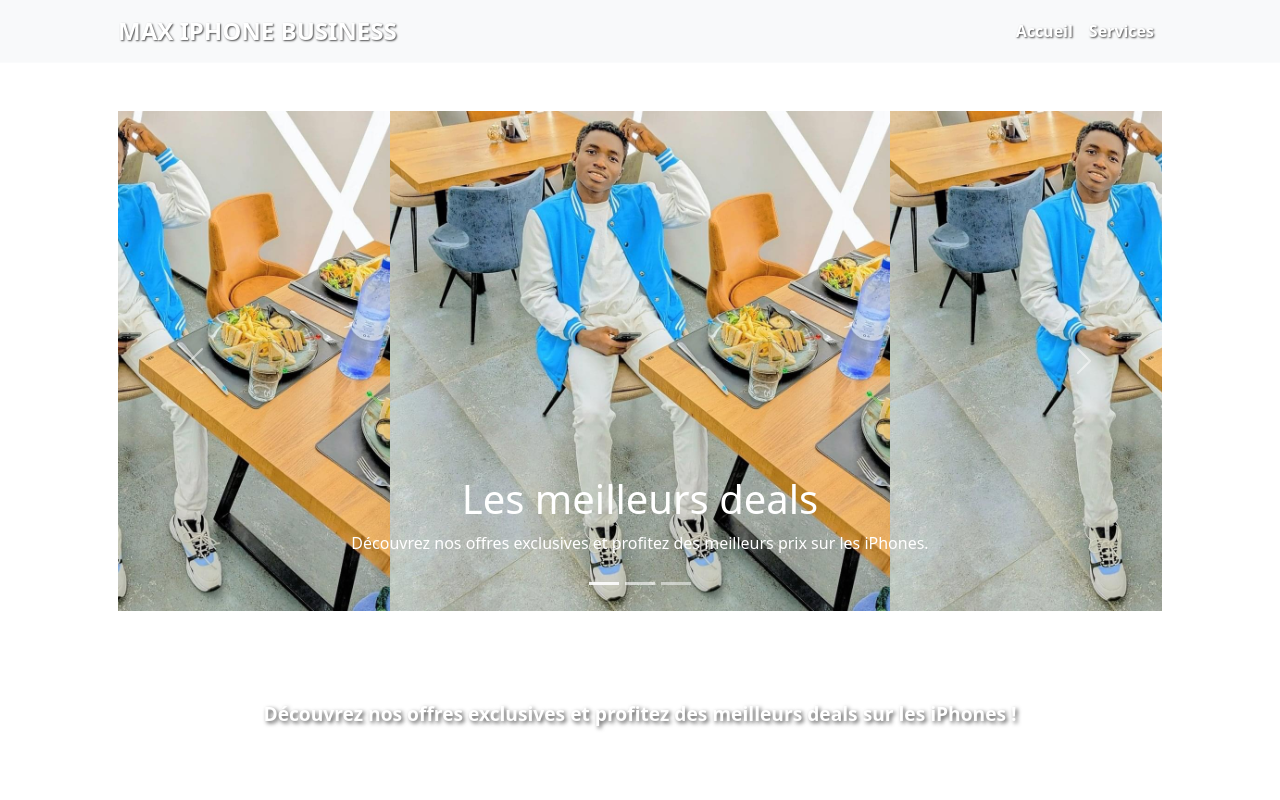
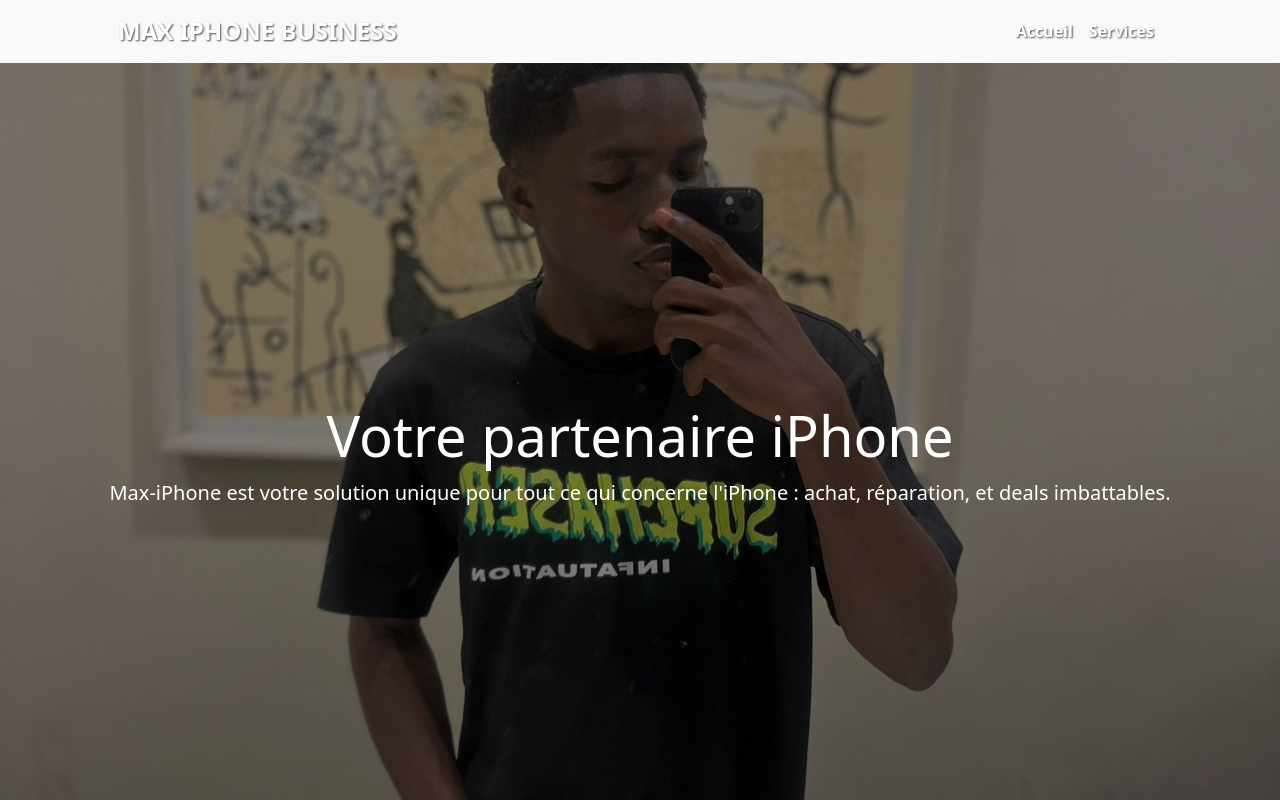
Before and after one commit to AHIABOREmmanuel/maxIphone, an Angular app: page / in a window 1280 px wide. Shown: the top 800 px of the page. Built offline with nearby package versions, Linux system fonts and the light colour scheme.

Commit message:
24/04/2025 Retrait du carroussel

```diff
--- a/src/app/body/body.component.css
+++ b/src/app/body/body.component.css
@@ -1,26 +1,3 @@
-/* Style du carrousel avec image de fond */
-.carousel-item {
-  background-size: contain;
-  background-position: center center; /* Centrer l'image */
-  height: 500px; /* Hauteur définie pour chaque slide */
-  display: flex; /* Permet à la caption de se positionner correctement */
-  align-items: center; /* Centre la caption verticalement */
-}
-
-/* Assurez-vous que la hauteur du carousel est correcte */
-#iphoneCarousel {
-  height: 500px; /* Taille de l'ensemble du carrousel */
-}
-
-/* Effet givré pour la carte d'appel à l'action */
-.frost-effect {
-  background: rgba(255, 255, 255, 0.1);
-  backdrop-filter: blur(10px);
-  -webkit-backdrop-filter: blur(10px);
-  border: 1px solid rgba(255, 255, 255, 0.3);
-  color: white;
-  border-radius: 0.5rem;
-}
 
 .frost-effect p {
   font-size: 1.2rem;
--- a/src/app/body/body.component.html
+++ b/src/app/body/body.component.html
@@ -1,44 +1,8 @@
-<div id="carouselSection" class="container px-4 px-lg-5">
-  <!-- Slider Section -->
-  <div id="iphoneCarousel" class="carousel slide my-5" data-bs-ride="carousel">
-    <!-- Indicators -->
-    <div class="carousel-indicators">
-      <button type="button" data-bs-target="#iphoneCarousel" data-bs-slide-to="0" class="active" aria-current="true" aria-label="Slide 1"></button>
-      <button type="button" data-bs-target="#iphoneCarousel" data-bs-slide-to="1" aria-label="Slide 2"></button>
-      <button type="button" data-bs-target="#iphoneCarousel" data-bs-slide-to="2" aria-label="Slide 3"></button>
-    </div>
-
-    <!-- Slides -->
-    <div class="carousel-inner">
-      <div class="carousel-item active" style="background-image: url('assets/Iphone.jpg');">
-        <div class="carousel-caption d-none d-md-block">
-          <h1 class="font-weight-light">Votre partenaire iPhone</h1>
-          <p>Max-iPhone est votre solution unique pour tout ce qui concerne l'iPhone : achat, réparation, et deals imbattables.</p>
-        </div>
-      </div>
-      <div class="carousel-item" style="background-image: url('assets/phone16.jpeg');">
-        <div class="carousel-caption d-none d-md-block">
-          <h1 class="font-weight-light">Réparations professionnelles</h1>
-          <p>Nos experts redonnent vie à vos appareils grâce à des services rapides et fiables.</p>
-        </div>
-      </div>
-      <div class="carousel-item" style="background-image: url('assets/maxiphone.jpg');">
-        <div class="carousel-caption d-none d-md-block">
-          <h1 class="font-weight-light">Les meilleurs deals</h1>
-          <p>Découvrez nos offres exclusives et profitez des meilleurs prix sur les iPhones.</p>
-        </div>
-      </div>
-    </div>
-
-    <!-- Navigation Arrows -->
-    <button class="carousel-control-prev" type="button" data-bs-target="#iphoneCarousel" data-bs-slide="prev">
-      <span class="carousel-control-prev-icon" aria-hidden="true"></span>
-      <span class="visually-hidden">Précédent</span>
-    </button>
-    <button class="carousel-control-next" type="button" data-bs-target="#iphoneCarousel" data-bs-slide="next">
-      <span class="carousel-control-next-icon" aria-hidden="true"></span>
-      <span class="visually-hidden">Suivant</span>
-    </button>
+<!-- Section avec une seule image -->
+<div id="heroSection" class="position-relative text-white" style="background-image: url('assets/Iphone.jpg'); background-size: cover; background-position: center; height: 100vh;">
+  <div class="overlay d-flex flex-column justify-content-center align-items-center text-center h-100 w-100" style="background-color: rgba(0, 0, 0, 0.5);">
+    <h1 class="display-4 fw-light">Votre partenaire iPhone</h1>
+    <p class="lead">Max-iPhone est votre solution unique pour tout ce qui concerne l'iPhone : achat, réparation, et deals imbattables.</p>
   </div>
 </div>
 
@@ -50,6 +14,7 @@
     </p>
   </div>
 </div>
+
 
 <!-- Content Row -->
 <div id="servicesSection" class="container px-4 px-lg-5">
--- a/src/app/nav/nav.component.html
+++ b/src/app/nav/nav.component.html
@@ -7,10 +7,10 @@
     <div class="collapse navbar-collapse" id="navbarSupportedContent">
       <ul class="navbar-nav ms-auto mb-2 mb-lg-0">
         <li class="nav-item">
-          <a class="nav-link active" routerLink="/#carouselSection" routerLinkActive="active">Accueil</a>
+          <a class="nav-link active" href="#heroSection" routerLinkActive="active">Accueil</a>
         </li>
         <li class="nav-item">
-          <a class="nav-link" routerLink="/#servicesSection" routerLinkActive="active">Services</a>
+          <a class="nav-link" href="#servicesSection" routerLinkActive="active">Services</a>
         </li>
       </ul>
     </div>
```
